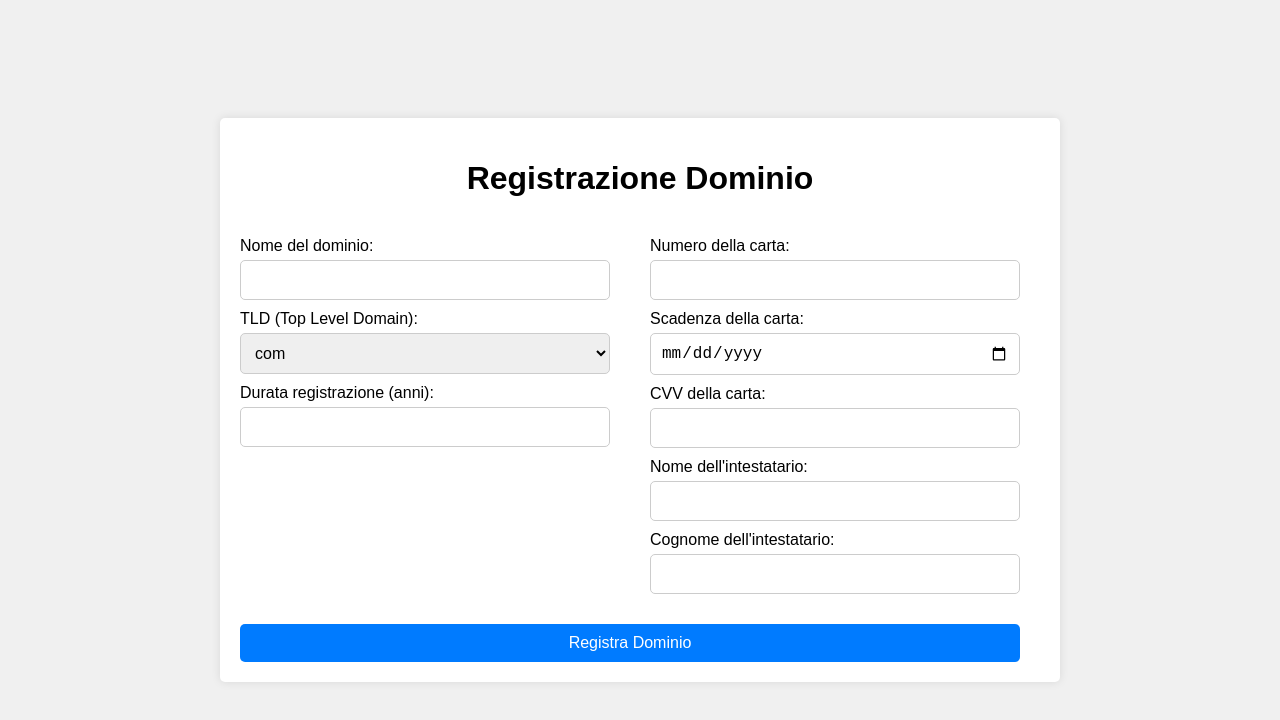
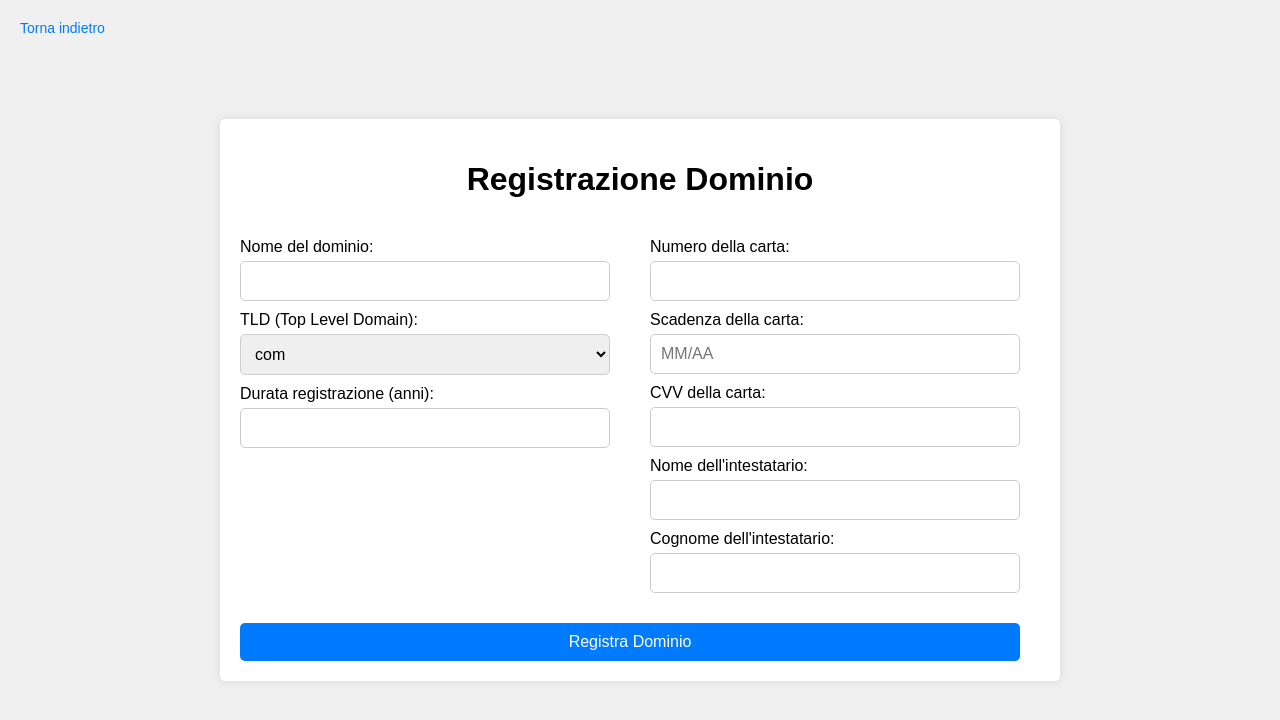
Before and after one commit to DanieleRonco/ProgettoSDCodex, a plain HTML site: page client-web/registra_dominio.html in a window 1280 px wide. Drawn offline with Linux system fonts and the light colour scheme.

Commit message:
update REST.md and HTML pages

```diff
--- a/client-web/registra_dominio.html
+++ b/client-web/registra_dominio.html
@@ -65,9 +65,22 @@
         .container button:hover {
             background-color: #0056b3;
         }
+        .back-link {
+            position: absolute;
+            top: 20px;
+            left: 20px;
+            font-size: 14px;
+            color: #007BFF;
+            cursor: pointer;
+            text-decoration: none;
+        }
+        .back-link:hover {
+            text-decoration: underline;
+        }
     </style>
 </head>
 <body>
+    <a href="main.html" class="back-link">Torna indietro</a>
     <div class="container">
         <h1>Registrazione Dominio</h1>
         <div class="grid-left">
@@ -93,7 +106,7 @@
             <input type="text" id="numero_carta" name="numero_carta" required>
 
             <label for="scadenza_carta">Scadenza della carta:</label>
-            <input type="date" id="scadenza_carta" name="scadenza_carta" placeholder="MM/AA" required>
+            <input type="text" id="scadenza_carta" name="scadenza_carta" placeholder="MM/AA" required>
 
             <label for="cvv_carta">CVV della carta:</label>
             <input type="text" id="cvv_carta" name="cvv_carta" maxlength="3" required>
@@ -106,5 +119,17 @@
         </div>
         <button type="submit">Registra Dominio</button>
     </div>
+
+    <script>
+        // validazione della data di scadenza della carta
+        document.getElementById('scadenza_carta').addEventListener('input', function() {
+            var input = this.value;
+            if (/^\d{2}\/\d{2}$/.test(input)) {
+                this.setCustomValidity('');
+            } else {
+                this.setCustomValidity('Il formato deve essere MM/YY');
+            }
+        });
+    </script>
 </body>
 </html>
```
Also changed, not shown: 1 other file.
